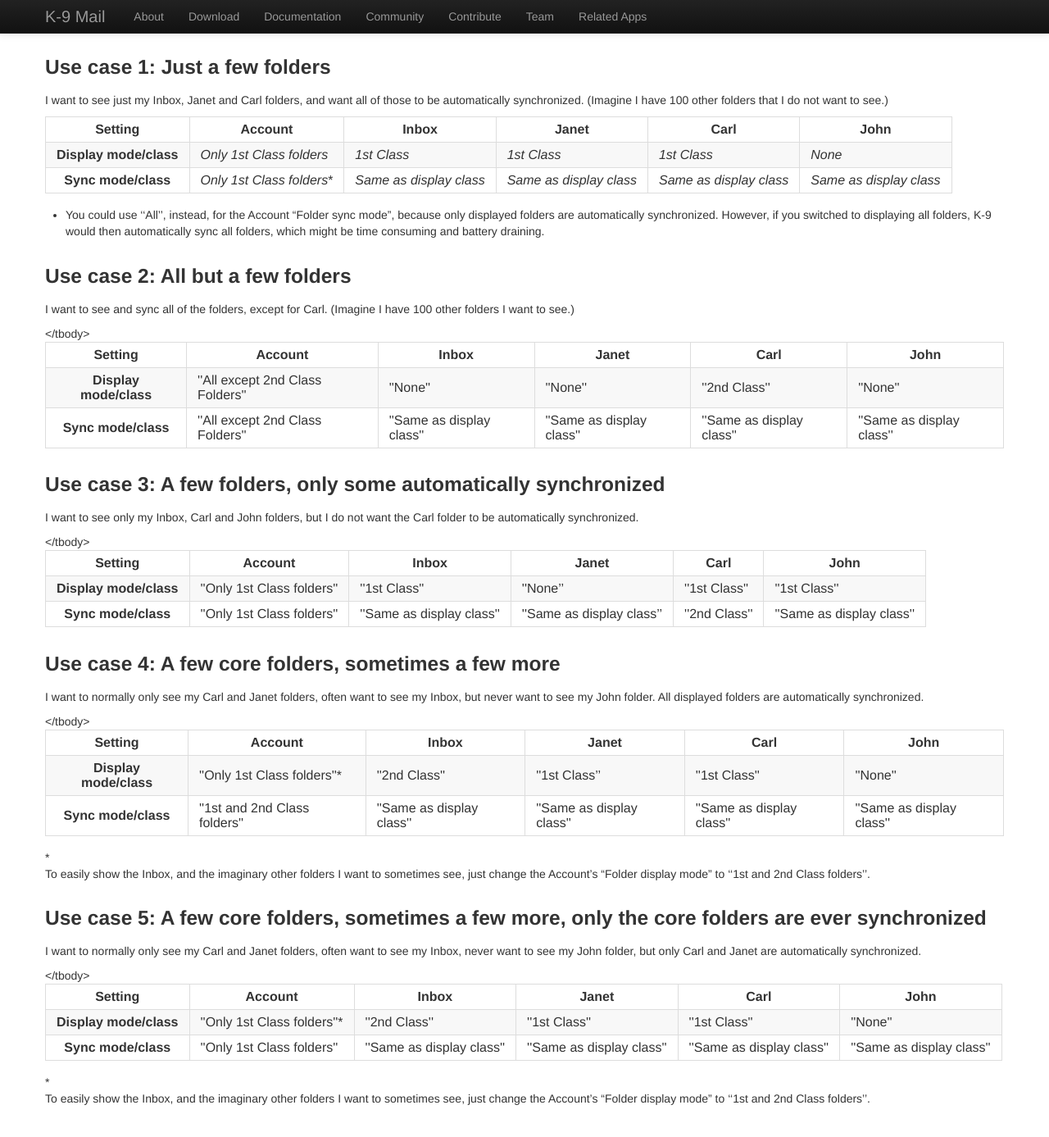
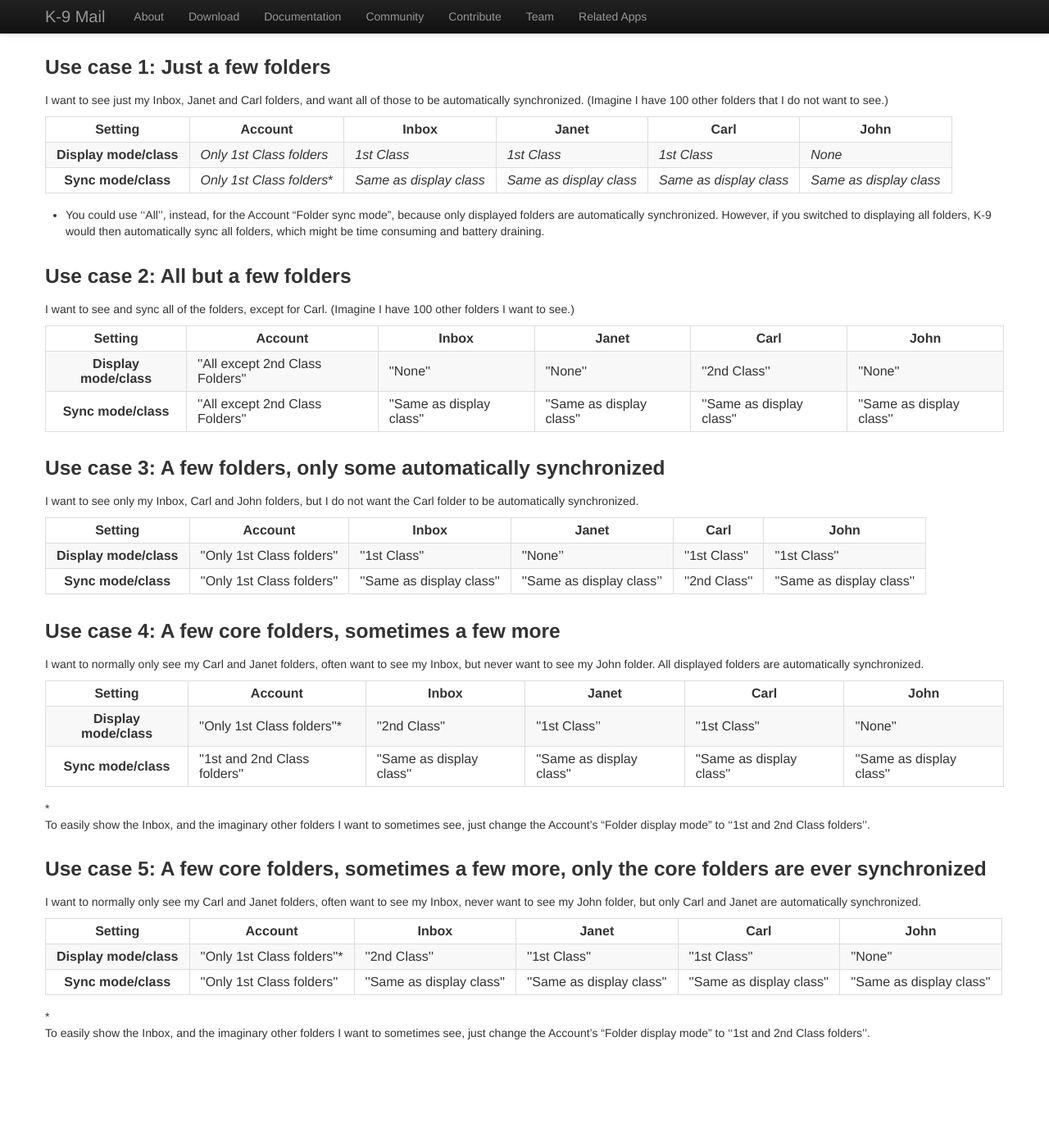
Before and after one commit to k9mail/k9mail.app, a Jekyll site: the page built from documentation/folders.md, in a window 1280 px wide and 1400 px high, scrolled down 1332 px. Shown: the top 1387 px of the window at 82% size. Built offline with Jekyll 4.4.1, drawn with Linux system fonts in a browser that asks for light colours; nearby versions of some CDN libraries; after the commit the page ends 2652 px from its top, so only the background shows below that.

Commit message:
Fix folder documentation HTML markup

```diff
--- a/documentation/folders.md
+++ b/documentation/folders.md
@@ -96,6 +96,7 @@ I want to see just my Inbox, Janet and Carl folders, and want all of those to be
 I want to see and sync all of the folders, except for Carl. (Imagine I have 100 other folders I want to see.)
 
 <table>
+<tbody>
 <tr>
 <th>Setting</th>
 <th>Account</th>
@@ -128,6 +129,7 @@ I want to see and sync all of the folders, except for Carl. (Imagine I have 100
 I want to see only my Inbox, Carl and John folders, but I do not want the Carl folder to be automatically synchronized.
 
 <table>
+<tbody>
 <tr>
 <th>Setting</th>
 <th>Account</th>
@@ -161,6 +163,7 @@ I want to see only my Inbox, Carl and John folders, but I do not want the Carl f
 I want to normally only see my Carl and Janet folders, often want to see my Inbox, but never want to see my John folder.  All displayed folders are automatically synchronized.
 
 <table>
+<tbody>
 <tr>
 <th>Setting</th>
 <th>Account</th>
@@ -197,6 +200,7 @@ I want to normally only see my Carl and Janet folders, often want to see my Inbo
 I want to normally only see my Carl and Janet folders, often want to see my Inbox, never want to see my John folder, but only Carl and Janet are automatically synchronized.
 
 <table>
+<tbody>
 <tr>
 <th>Setting</th>
 <th>Account</th>
```
